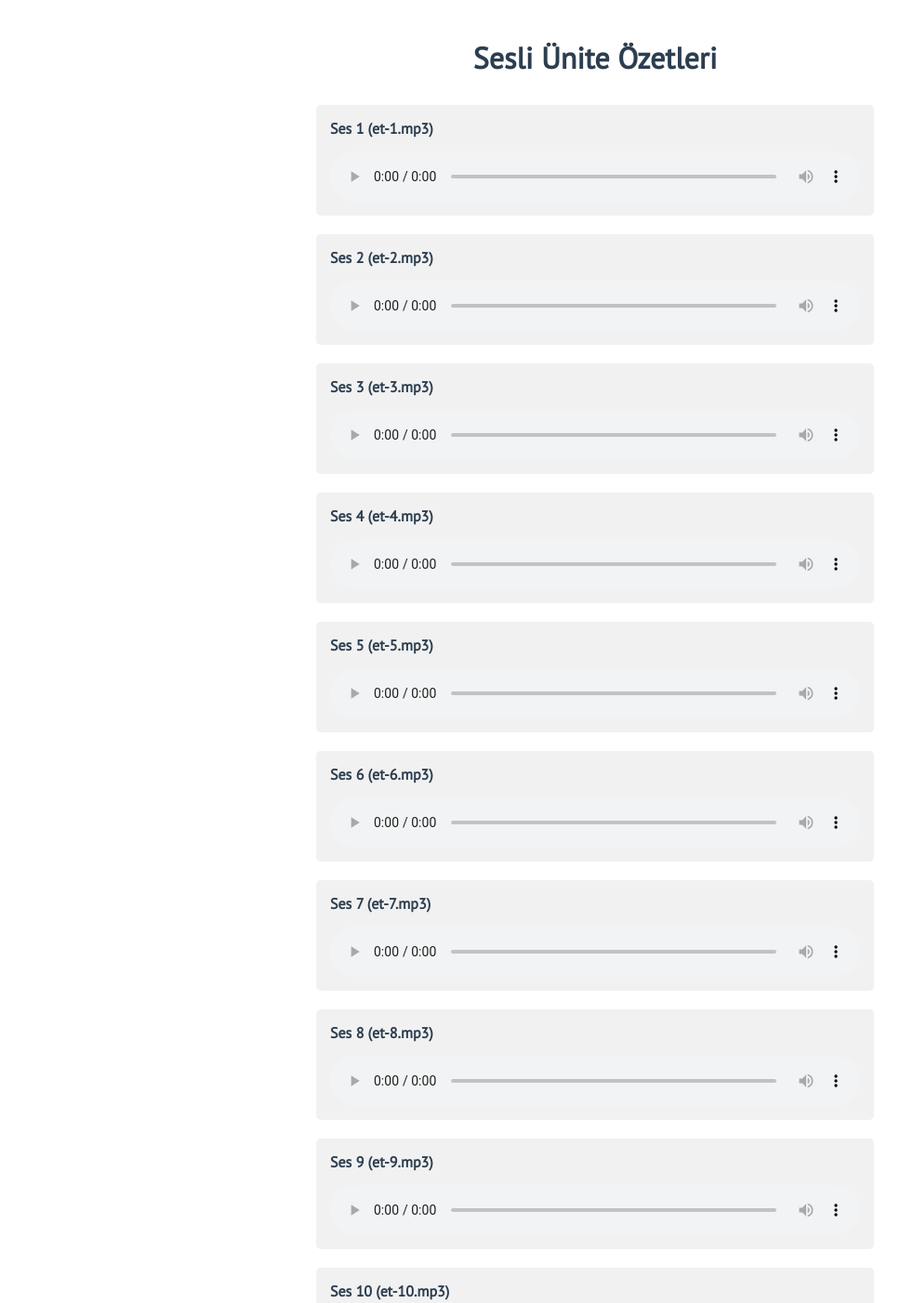
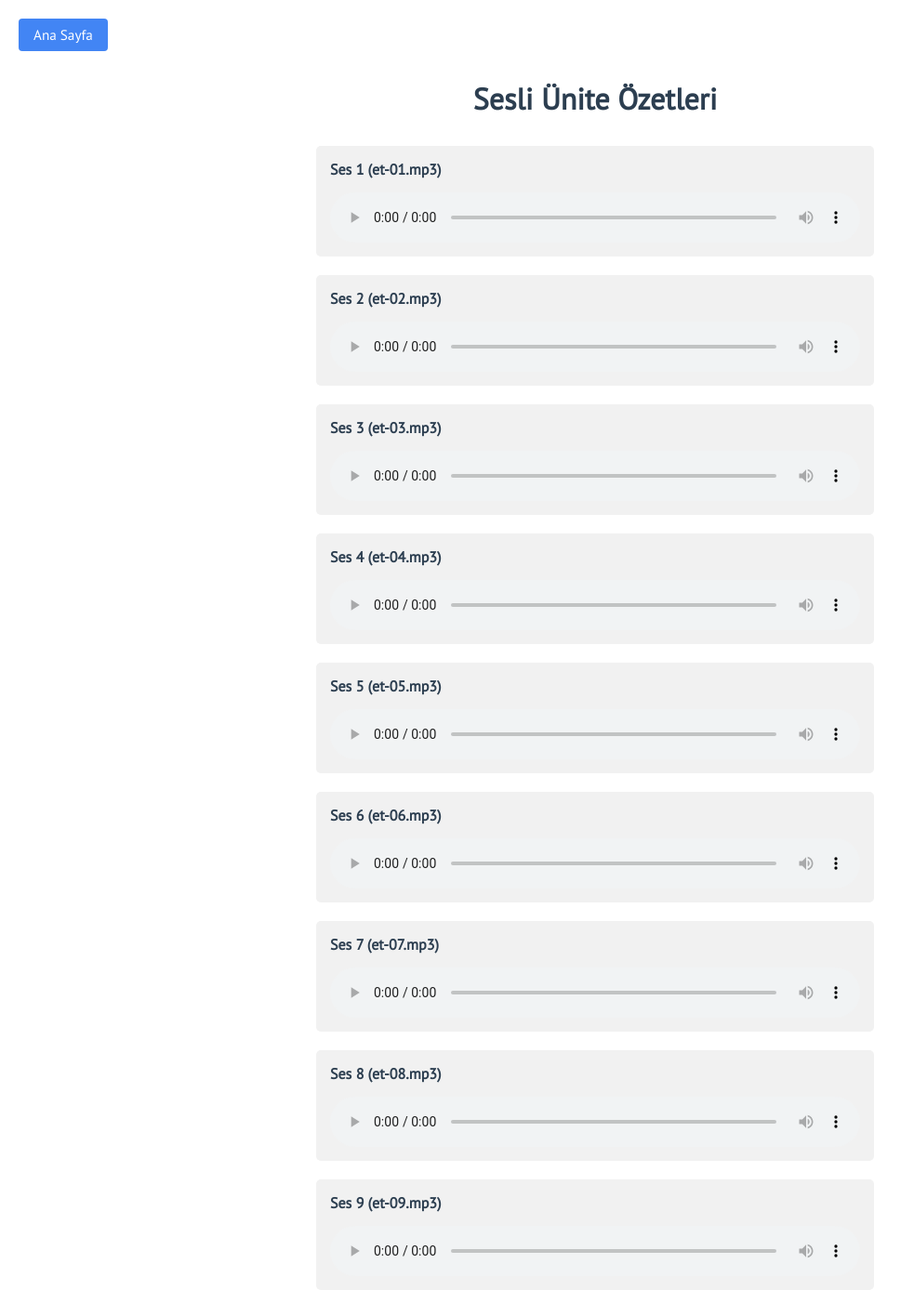
Before and after one commit to oknsyl/ybs, a plain HTML site: page et/voice-summaries/index.html in a window 1280 px wide. Shown: the top 1402 px of the page at 93% size, without its empty margins (0-983 px from the left). Drawn offline with Linux system fonts and the light colour scheme.

Commit message:
updates navbars

```diff
--- a/et/voice-summaries/index.html
+++ b/et/voice-summaries/index.html
@@ -3,7 +3,7 @@
 <head>
   <meta charset="UTF-8">
   <title>Sesli Ünite Özetleri</title>
-  <!-- Google Fonts: PT Sans -->
+  <!-- PT Sans ve buton/nav stili -->
   <link href="https://fonts.googleapis.com/css2?family=PT+Sans&display=swap" rel="stylesheet">
   <style>
     body {
@@ -13,14 +13,29 @@
       background-color: #ffffff;
       color: #333;
     }
-
+    .btn {
+      display: inline-block;
+      margin-right: 10px;
+      padding: 8px 16px;
+      background-color: #4285f4;
+      color: white;
+      text-decoration: none;
+      border-radius: 4px;
+      font-size: 0.95rem;
+      transition: background-color 0.2s ease;
+    }
+    .btn:hover {
+      background-color: #306acb;
+    }
+    .navbar {
+      margin-bottom: 30px;
+    }
     h1 {
       text-align: center;
       font-size: 2rem;
       margin-bottom: 30px;
       color: #2c3e50;
     }
-
     .audio-list {
       max-width: 600px;
       margin: 0 auto;
@@ -28,7 +43,6 @@
       flex-direction: column;
       gap: 20px;
     }
-
     .audio-item {
       background-color: #f1f1f1;
       padding: 15px;
@@ -37,13 +51,11 @@
       flex-direction: column;
       gap: 10px;
     }
-
     .audio-item label {
       font-weight: bold;
       margin-bottom: 5px;
       color: #2c3e50;
     }
-
     .audio-item audio {
       width: 100%;
       outline: none;
@@ -51,66 +63,74 @@
   </style>
 </head>
 <body>
+
+<!-- ====== NAVBAR BAŞLANGICI ====== -->
+  <div class="navbar">
+    <!-- Ana index’e dönmek için: iki seviye yukarı (root) -->
+    <a class="btn" href="../../index.html">Ana Sayfa</a>
+  </div>
+  <!-- ====== NAVBAR SONU ====== -->
+
   <h1>Sesli Ünite Özetleri</h1>
   <div class="audio-list">
     <div class="audio-item">
-      <label for="ses1">Ses 1 (et-1.mp3)</label>
+      <label for="ses1">Ses 1 (et-01.mp3)</label>
       <audio id="ses1" controls>
         <source src="et-01.mp3" type="audio/mpeg">
         Tarayıcınız audio elementini desteklemiyor.
       </audio>
     </div>
     <div class="audio-item">
-      <label for="ses2">Ses 2 (et-2.mp3)</label>
+      <label for="ses2">Ses 2 (et-02.mp3)</label>
       <audio id="ses2" controls>
         <source src="et-02.mp3" type="audio/mpeg">
         Tarayıcınız audio elementini desteklemiyor.
       </audio>
     </div>
     <div class="audio-item">
-      <label for="ses3">Ses 3 (et-3.mp3)</label>
+      <label for="ses3">Ses 3 (et-03.mp3)</label>
       <audio id="ses3" controls>
         <source src="et-03.mp3" type="audio/mpeg">
         Tarayıcınız audio elementini desteklemiyor.
       </audio>
     </div>
     <div class="audio-item">
-      <label for="ses4">Ses 4 (et-4.mp3)</label>
+      <label for="ses4">Ses 4 (et-04.mp3)</label>
       <audio id="ses4" controls>
         <source src="et-04.mp3" type="audio/mpeg">
         Tarayıcınız audio elementini desteklemiyor.
       </audio>
     </div>
     <div class="audio-item">
-      <label for="ses5">Ses 5 (et-5.mp3)</label>
+      <label for="ses5">Ses 5 (et-05.mp3)</label>
       <audio id="ses5" controls>
         <source src="et-05.mp3" type="audio/mpeg">
         Tarayıcınız audio elementini desteklemiyor.
       </audio>
     </div>
     <div class="audio-item">
-      <label for="ses6">Ses 6 (et-6.mp3)</label>
+      <label for="ses6">Ses 6 (et-06.mp3)</label>
       <audio id="ses6" controls>
         <source src="et-06.mp3" type="audio/mpeg">
         Tarayıcınız audio elementini desteklemiyor.
       </audio>
     </div>
     <div class="audio-item">
-      <label for="ses7">Ses 7 (et-7.mp3)</label>
+      <label for="ses7">Ses 7 (et-07.mp3)</label>
       <audio id="ses7" controls>
         <source src="et-07.mp3" type="audio/mpeg">
         Tarayıcınız audio elementini desteklemiyor.
       </audio>
     </div>
     <div class="audio-item">
-      <label for="ses8">Ses 8 (et-8.mp3)</label>
+      <label for="ses8">Ses 8 (et-08.mp3)</label>
       <audio id="ses8" controls>
         <source src="et-08.mp3" type="audio/mpeg">
         Tarayıcınız audio elementini desteklemiyor.
       </audio>
     </div>
     <div class="audio-item">
-      <label for="ses9">Ses 9 (et-9.mp3)</label>
+      <label for="ses9">Ses 9 (et-09.mp3)</label>
       <audio id="ses9" controls>
         <source src="et-09.mp3" type="audio/mpeg">
         Tarayıcınız audio elementini desteklemiyor.
```
Also changed, not shown: et/tests/index.html (+27 -5 lines).
